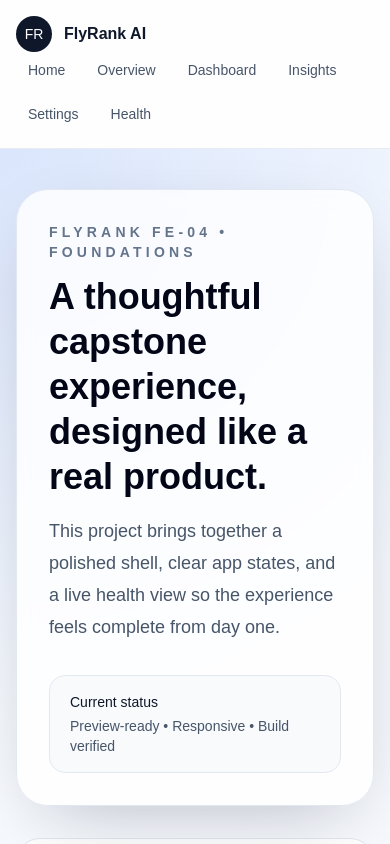
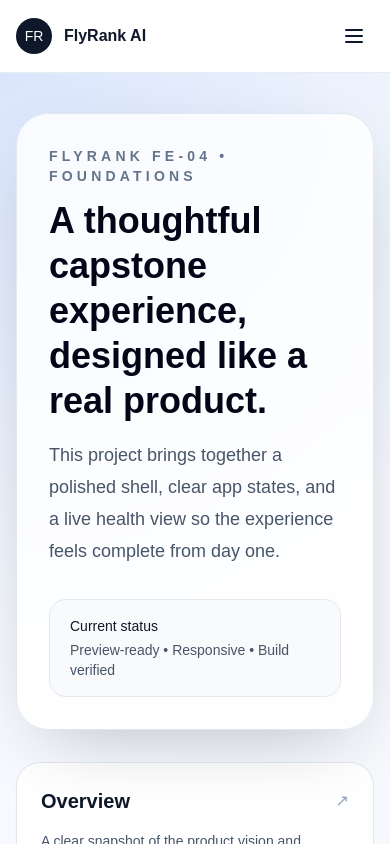
Before and after one commit to Ekazadex/Flyrank-Frontend-AI-Capstone, a Next.js app: page / in a window 390 px wide. Shown: the top 844 px of the page. Built offline with nearby package versions, Linux system fonts and the light colour scheme.

Commit message:
feat: add responsive mobile hamburger menu (FE-04)

```diff
--- a/components/site-nav.tsx
+++ b/components/site-nav.tsx
@@ -1,4 +1,7 @@
+'use client';
+
 import Link from 'next/link';
+import { useState } from 'react';
 
 const navItems = [
   { href: '/', label: 'Home' },
@@ -10,16 +13,21 @@ const navItems = [
 ];
 
 export function SiteNav() {
+  const [isOpen, setIsOpen] = useState(false);
+
   return (
     <header className="sticky top-0 z-20 border-b border-slate-200/80 bg-white/80 backdrop-blur-xl">
-      <nav className="mx-auto flex max-w-6xl flex-wrap items-center justify-between px-4 py-4 sm:px-6 lg:px-8">
+      <nav className="mx-auto flex max-w-6xl items-center justify-between px-4 py-4 sm:px-6 lg:px-8">
+        {/* Logo */}
         <Link href="/" className="flex items-center gap-3 text-base font-semibold text-slate-900">
           <span className="flex h-9 w-9 items-center justify-center rounded-full bg-slate-900 text-sm font-medium text-white">
             FR
           </span>
           <span>FlyRank AI</span>
         </Link>
-        <div className="flex flex-wrap items-center gap-2 text-sm text-slate-600">
+
+        {/* Desktop Navigation */}
+        <div className="hidden flex-wrap items-center gap-2 text-sm text-slate-600 md:flex">
           {navItems.map((item) => (
             <Link
               key={item.href}
@@ -30,7 +38,46 @@ export function SiteNav() {
             </Link>
           ))}
         </div>
+
+        {/* Mobile Hamburger Button */}
+        <button
+          onClick={() => setIsOpen(!isOpen)}
+          className="md:hidden flex items-center justify-center p-2 rounded-lg hover:bg-slate-100 transition"
+          aria-label="Toggle navigation menu"
+        >
+          <svg
+            className="w-6 h-6 text-slate-900"
+            fill="none"
+            stroke="currentColor"
+            viewBox="0 0 24 24"
+          >
+            <path
+              strokeLinecap="round"
+              strokeLinejoin="round"
+              strokeWidth={2}
+              d="M4 6h16M4 12h16M4 18h16"
+            />
+          </svg>
+        </button>
       </nav>
+
+      {/* Mobile Menu Dropdown */}
+      {isOpen && (
+        <div className="md:hidden border-t border-slate-200/80 bg-white px-4 py-3">
+          <div className="flex flex-col gap-2">
+            {navItems.map((item) => (
+              <Link
+                key={item.href}
+                href={item.href}
+                onClick={() => setIsOpen(false)}
+                className="block rounded-lg px-4 py-2 text-sm text-slate-600 hover:bg-slate-100 hover:text-slate-900 transition"
+              >
+                {item.label}
+              </Link>
+            ))}
+          </div>
+        </div>
+      )}
     </header>
   );
 }
```
